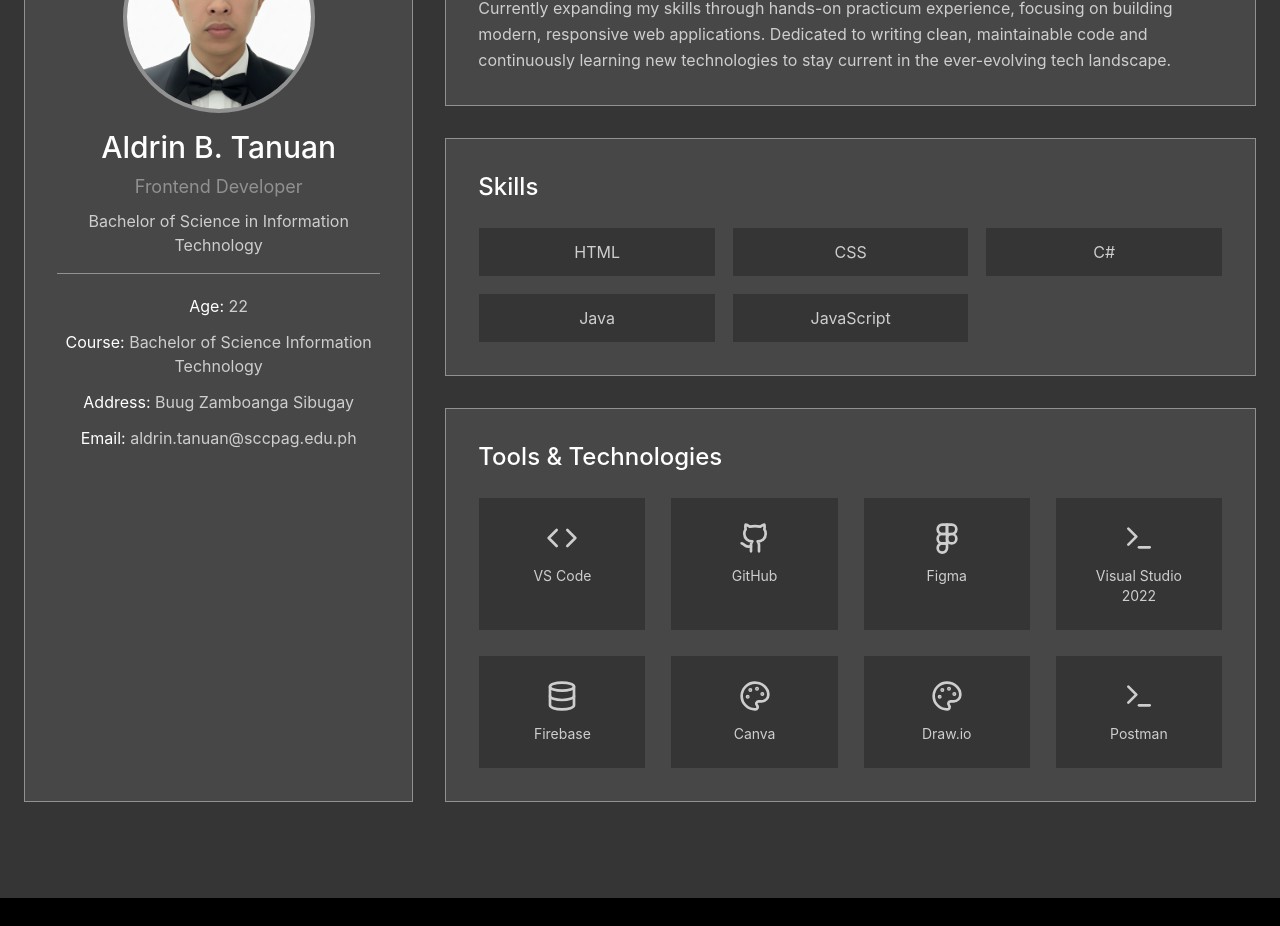
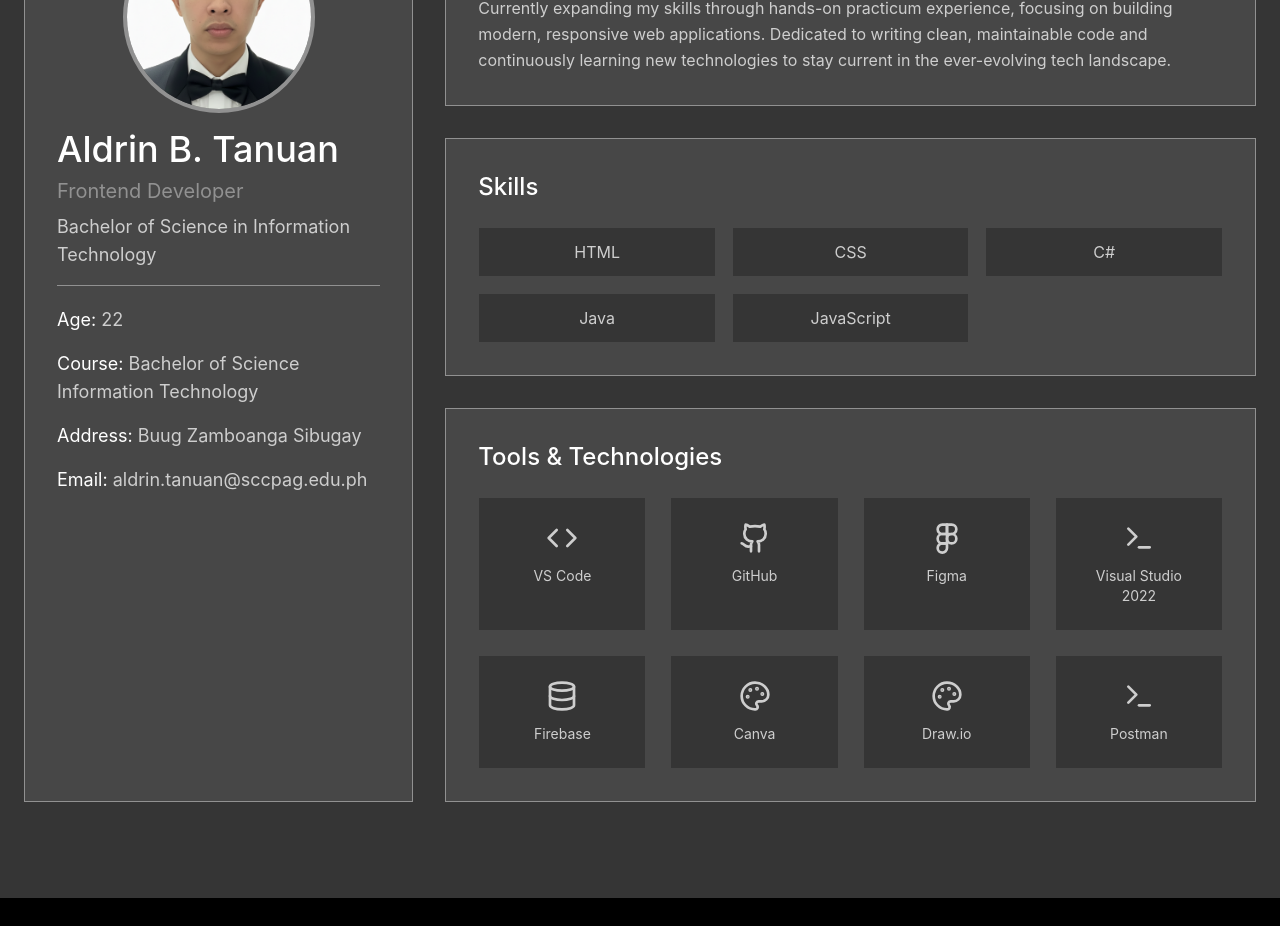
Before and after one commit to brdgt0128/TanuanMyOJTBlog, a React (Vite) app: page / in a window 1280 px wide. Shown: the part 1120-2046 px from the top of the page. Built offline with nearby package versions, Linux system fonts and the light colour scheme.

Commit message:
Left align and enlarge profile details

```diff
--- a/src/app/components/PersonalProfile.tsx
+++ b/src/app/components/PersonalProfile.tsx
@@ -40,23 +40,23 @@ export function PersonalProfile() {
                 />
               </div>
 
-              <div className="text-center space-y-2">
-                <h3 className="text-2xl sm:text-3xl text-white">Aldrin B. Tanuan</h3>
-                <p className="text-base sm:text-lg text-[#919191]">Frontend Developer</p>
-                <p className="text-[#CECECE] text-sm sm:text-base">Bachelor of Science in Information Technology</p>
+              <div className="text-left space-y-2">
+                <h3 className="text-3xl sm:text-4xl text-white">Aldrin B. Tanuan</h3>
+                <p className="text-lg sm:text-xl text-[#919191]">Frontend Developer</p>
+                <p className="text-[#CECECE] text-base sm:text-lg">Bachelor of Science in Information Technology</p>
               </div>
 
-              <div className="pt-5 border-t border-[#919191] space-y-3 text-center">
-                <p className="text-sm sm:text-base text-[#CECECE]">
+              <div className="pt-5 border-t border-[#919191] space-y-4 text-left">
+                <p className="text-base sm:text-lg text-[#CECECE]">
                   <span className="text-white">Age:</span> 22
                 </p>
-                <p className="text-sm sm:text-base text-[#CECECE]">
+                <p className="text-base sm:text-lg text-[#CECECE]">
                   <span className="text-white">Course:</span> Bachelor of Science Information Technology
                 </p>
-                <p className="text-sm sm:text-base text-[#CECECE]">
+                <p className="text-base sm:text-lg text-[#CECECE]">
                   <span className="text-white">Address:</span> Buug Zamboanga Sibugay
                 </p>
-                <p className="text-sm sm:text-base text-[#CECECE] break-all">
+                <p className="text-base sm:text-lg text-[#CECECE] break-all">
                   <span className="text-white">Email:</span> aldrin.tanuan@sccpag.edu.ph
                 </p>
               </div>
```
